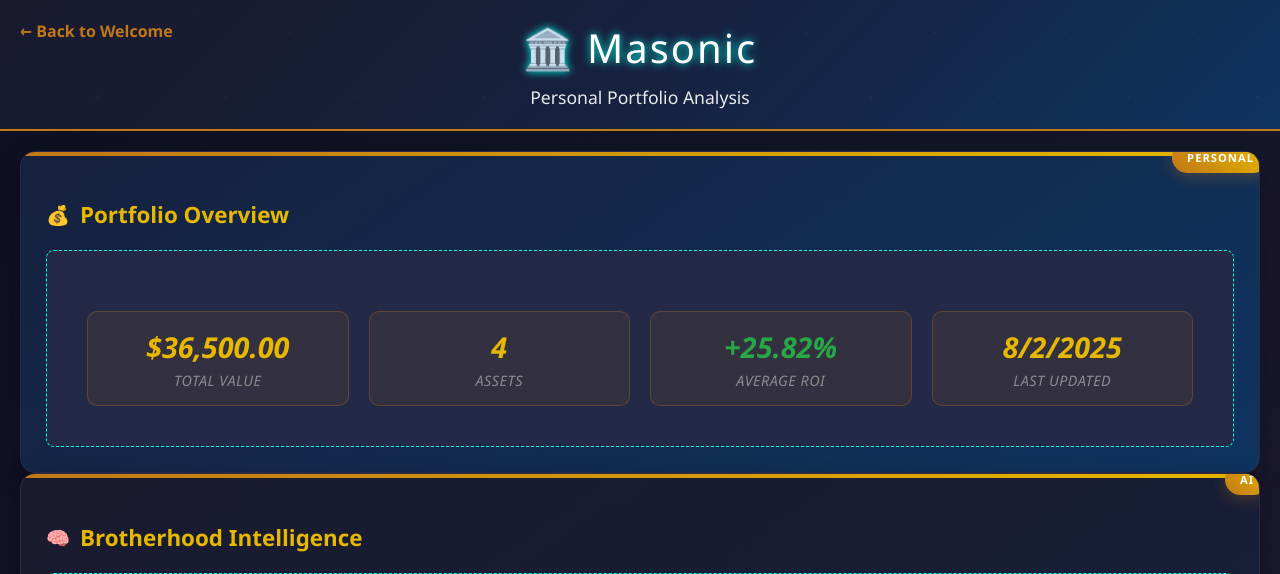
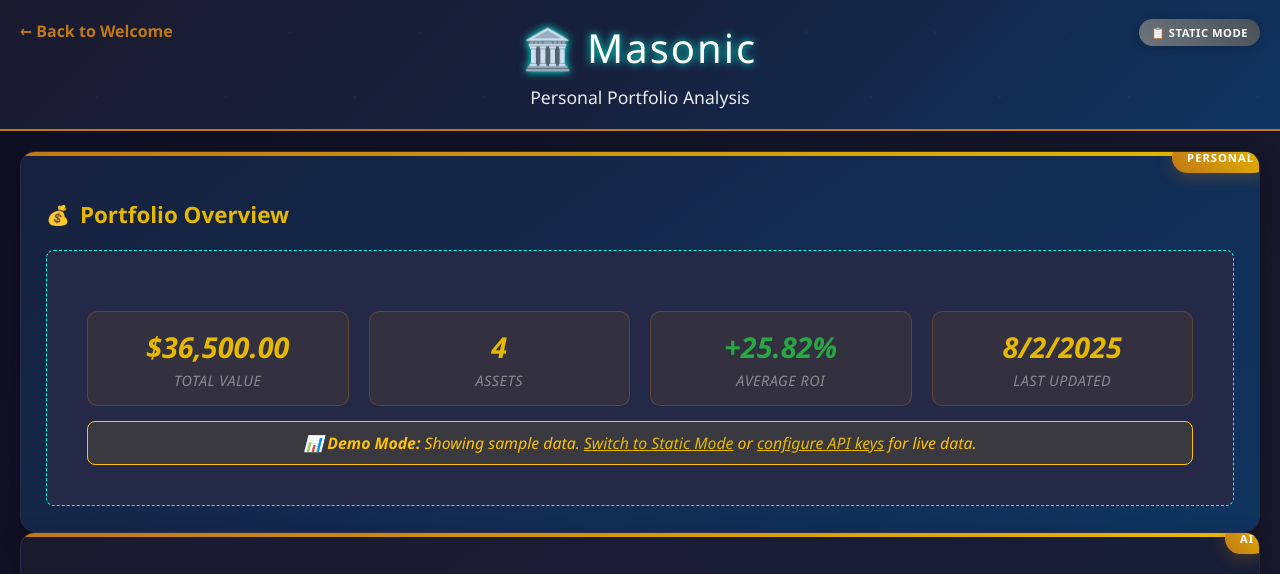
Before and after one commit to maso-dev/maso-ai-crypto, a FastAPI app: page /v1 in a window 1280 px wide. Shown: the top 574 px of the page. Run offline with FastAPI, Linux system fonts and the light colour scheme; data that the repository does not hold is empty.

Commit message:
🏛️ Add smart dashboard system: Auto-detect API connectivity and route to appropriate dashboard

```diff
--- a/main.py
+++ b/main.py
@@ -284,11 +284,67 @@ async def get_news_briefing():
     }
 
 # VERSION 1: Keep current dashboard at /v1
+@app.get("/dashboard")
+async def smart_dashboard(request: Request):
+    """Smart dashboard that detects API connectivity and routes accordingly"""
+    try:
+        # Test Binance API connectivity
+        from utils.binance_client import get_binance_client, get_portfolio_data
+
+        # Check if we have API keys configured
+        binance_client = get_binance_client()
+        api_keys_configured = binance_client is not None
+
+        # Try to get real portfolio data
+        portfolio_data = await get_portfolio_data()
+
+        # Determine if we're using real or mock data
+        is_real_data = False
+        if portfolio_data and api_keys_configured:
+            # Check if this looks like real data (not our mock data)
+            total_value = portfolio_data.total_value_usdt
+            asset_count = len(portfolio_data.assets)
+
+            # Our mock data has specific characteristics
+            if not (total_value == 36500.0 and asset_count == 4 and
+                   any(asset.asset == "BTC" and asset.usdt_value == 25000.0 for asset in portfolio_data.assets)):
+                is_real_data = True
+
+        # Route to appropriate dashboard
+        if is_real_data:
+            print("🏛️ Smart Dashboard: Using REAL Binance data - showing dynamic dashboard")
+            return templates.TemplateResponse("dashboard.html", {
+                "request": request,
+                "data_mode": "real",
+                "api_status": "connected"
+            })
+        else:
+            print("🏛️ Smart Dashboard: Using MOCK data - redirecting to static v1")
+            # Redirect to static v1 dashboard
+            return templates.TemplateResponse("dashboard.html", {
+                "request": request,
+                "data_mode": "mock",
+                "api_status": "fallback"
+            })
+
+    except Exception as e:
+        print(f"🏛️ Smart Dashboard Error: {e}")
+        # Fallback to static v1
+        return templates.TemplateResponse("dashboard.html", {
+            "request": request,
+            "data_mode": "error",
+            "api_status": "error"
+        })
+
 @app.get("/v1")
 def dashboard_v1(request: Request):
-    """Version 1 dashboard - current implementation"""
+    """Version 1 dashboard - static fallback implementation"""
     try:
-        return templates.TemplateResponse("dashboard.html", {"request": request})
+        return templates.TemplateResponse("dashboard.html", {
+            "request": request,
+            "data_mode": "static",
+            "api_status": "static"
+        })
     except Exception as e:
         # Fallback to simple HTML if template fails
         return HTMLResponse(content=f"""
--- a/templates/dashboard.html
+++ b/templates/dashboard.html
@@ -246,7 +246,8 @@
         @media (max-width: 768px) {
             .portfolio-table {
                 font-size: 0.8em;
-                min-width: 600px; /* Ensure table doesn't get too cramped */
+                min-width: 600px;
+                /* Ensure table doesn't get too cramped */
             }
 
             .portfolio-table th,
@@ -312,6 +313,43 @@
             letter-spacing: 1px;
             box-shadow: 0 4px 15px rgba(193, 120, 23, 0.3);
         }
+
+        /* Data Mode Indicator */
+        .data-mode-indicator {
+            position: absolute;
+            top: 20px;
+            right: 20px;
+        }
+
+        .mode-badge {
+            padding: 6px 12px;
+            border-radius: 15px;
+            font-size: 0.7rem;
+            font-weight: bold;
+            text-transform: uppercase;
+            letter-spacing: 0.5px;
+            box-shadow: 0 2px 8px rgba(0, 0, 0, 0.2);
+        }
+
+        .mode-real {
+            background: linear-gradient(45deg, #28a745, #20c997);
+            color: white;
+        }
+
+        .mode-mock {
+            background: linear-gradient(45deg, #ffc107, #fd7e14);
+            color: white;
+        }
+
+        .mode-static {
+            background: linear-gradient(45deg, #6c757d, #495057);
+            color: white;
+        }
+
+        .mode-error {
+            background: linear-gradient(45deg, #dc3545, #e83e8c);
+            color: white;
+        }
     </style>
 </head>
 
@@ -320,6 +358,21 @@
         <a href="/" class="back-link">← Back to Welcome</a>
         <h1>🏛️ Masonic</h1>
         <p>Personal Portfolio Analysis</p>
+        {% if data_mode %}
+        <div class="data-mode-indicator">
+            <span class="mode-badge mode-{{ data_mode }}">
+                {% if data_mode == "real" %}
+                    🔗 Live Data
+                {% elif data_mode == "mock" %}
+                    📊 Demo Data
+                {% elif data_mode == "static" %}
+                    📋 Static Mode
+                {% else %}
+                    ⚠️ Fallback
+                {% endif %}
+            </span>
+        </div>
+        {% endif %}
     </header>
 
     <div class="main-container">
@@ -411,6 +464,11 @@
                 const data = await res.json();
                 console.log('🏛️ Portfolio data received:', data);
 
+                // Check if we're using mock data
+                const isMockData = data.data_source === "binance" &&
+                                 data.total_value_usdt === 36500.0 &&
+                                 data.assets.length === 4;
+
                 if (!data.assets || data.assets.length === 0) {
                     summaryDiv.innerHTML = `
                         <div class="summary-stats">
@@ -456,6 +514,15 @@
                                 <div class="stat-label">Last Updated</div>
                             </div>
                         </div>
+                        ${isMockData ? `
+                            <div style="background: rgba(255, 193, 7, 0.1); border: 1px solid #ffc107; border-radius: 8px; padding: 10px; margin-top: 15px; text-align: center;">
+                                <p style="margin: 0; color: #ffc107; font-size: 0.9em;">
+                                    <strong>📊 Demo Mode:</strong> Showing sample data.
+                                    <a href="/v1" style="color: #e6b800; text-decoration: underline;">Switch to Static Mode</a> or
+                                    <a href="/" style="color: #e6b800; text-decoration: underline;">configure API keys</a> for live data.
+                                </p>
+                            </div>
+                        ` : ''}
                     `;
                 }
             } catch (e) {
--- a/templates/welcome.html
+++ b/templates/welcome.html
@@ -216,7 +216,7 @@
             <div class="subtitle">Alpha Strategy Advisor</div>
             <div class="tagline">"Access to insights others don't have"</div>
             <p>Join the brotherhood of informed traders</p>
-            <a href="/v1" class="cta-button">Enter the Lodge</a>
+                            <a href="/dashboard" class="cta-button">Enter the Lodge</a>
         </div>
 
         <!-- Main Content Grid -->
@@ -323,7 +323,7 @@
         <!-- Version Link -->
         <div class="version-link">
             <p>Ready to access the full Masonic experience?</p>
-            <a href="/v1">→ Enter the Inner Sanctum (Full Dashboard)</a>
+                            <a href="/dashboard">→ Enter the Inner Sanctum (Smart Dashboard)</a>
         </div>
     </div>
 
```
